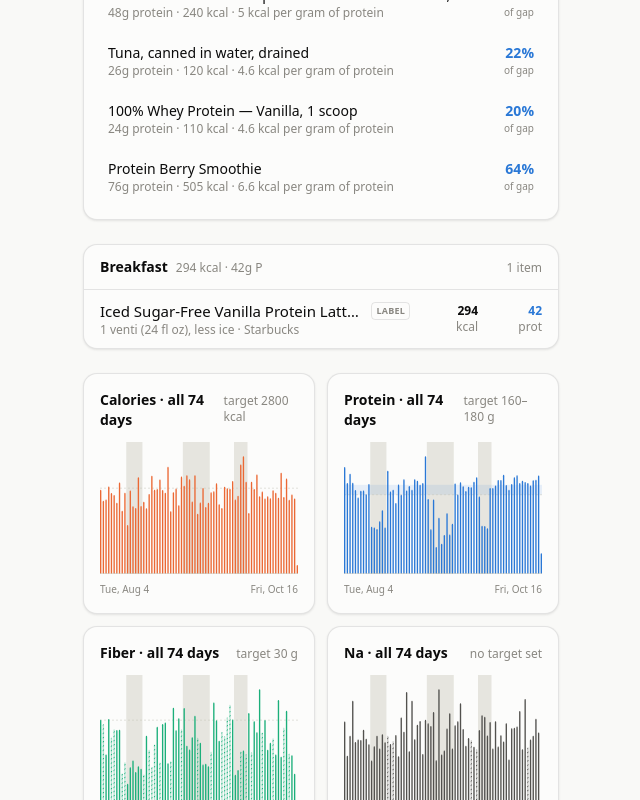
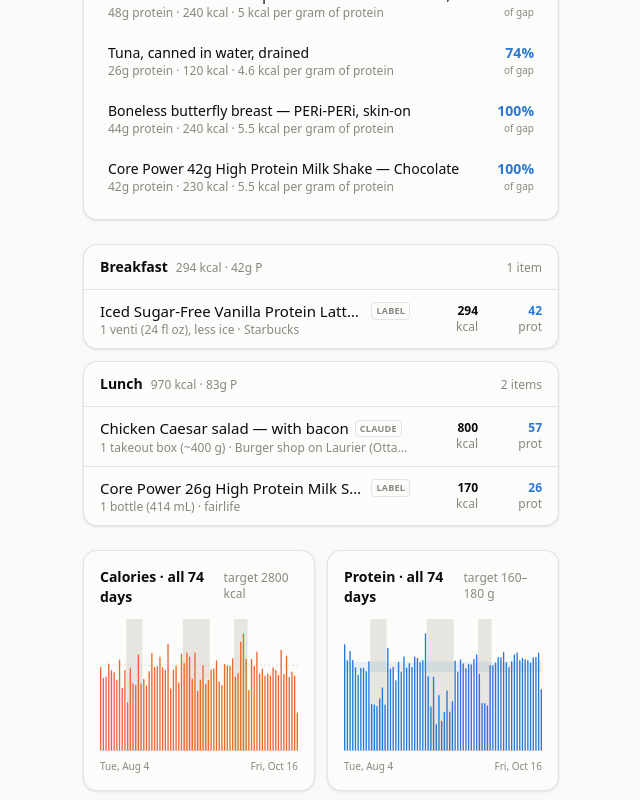
Before and after one commit to soldoutbudokan/Health, a Next.js app: page /Health/ in a window 1280 px wide. Shown: the part 900-1700 px from the top of the page, without its empty margins (69-709 px from the left). Built offline with nearby package versions, Linux system fonts and the light colour scheme.

Commit message:
Log Oct 16 lunch: chicken Caesar from a burger shop on Laurier and a 26 g vanilla Core Power, and add both to the catalog

```diff
--- a/src/data/restaurants.ts
+++ b/src/data/restaurants.ts
@@ -1965,6 +1965,26 @@ export const RESTAURANT_FOODS: Food[] = [
     },
     note: "Estimated on Oct 15 from a photo; Mr. Fez posts no nutrition. A heaped 32 oz bowl: about 190 g of chicken shawarma, taken as thigh at 210 kcal per 100 g, on about 200 g of salad, with about 2 tbsp of garlic sauce and a spoonful of tahini, ordered light on sauce. First built at 730 with 220 g of chicken and cut the same day when told much of the bowl was vegetables. Call it 520–880 kcal, mostly the garlic sauce, which is nearly all oil; sodium 1,000–2,100 mg.",
     tags: ["shawarma", "chicken", "salad", "bowl", "garlic sauce", "toum", "tahini", "lebanese", "middle eastern", "mr fez", "mr. fez", "ottawa", "restaurant", "lunch"],
+  },
+  {
+    id: "laurier-burgers-chicken-caesar-salad",
+    name: "Chicken Caesar salad",
+    variant: "with bacon",
+    brand: "Burger shop on Laurier (Ottawa)",
+    source: "claude",
+    per: "1 takeout box (~400 g)",
+    gramsPerServing: 400,
+    macros: {
+      calories: 800,
+      protein: 57,
+      carbs: 20,
+      fat: 54,
+      fiber: 4,
+      sugar: 4,
+      sodium: 1800,
+    },
+    note: "Estimated on Oct 16 from a photo. The receipt reads 'Ma… Handmade Burgers', 407 Laurier Ave W, with the name cut off, and nothing about the place turned up online. A 9 × 6 takeout box: about 150 g of romaine, 140 g of grilled chicken, 20 g of bacon, 20 g of croutons, a little Parmesan, and about 4 tbsp of creamy Caesar poured over the top. Call it 600–1,050 kcal, mostly the dressing, which covers nearly everything; sodium 1,200–2,600 mg, spread across the chicken, bacon and dressing.",
+    tags: ["caesar", "caesar salad", "salad", "chicken", "bacon", "croutons", "burgers", "ottawa", "restaurant", "lunch"],
   },
   /*
    * Nando's Canada, from a photo of the dine-in menu in Ottawa on Oct 14, 2026,
--- a/src/data/staples.ts
+++ b/src/data/staples.ts
@@ -1550,6 +1550,18 @@ export const STAPLE_FOODS: Food[] = [
     tags: ["core power", "fairlife", "protein shake", "shake", "milk", "chocolate", "protein", "drink", "packaged"],
   },
   {
+    id: "pkg-core-power-26g-vanilla",
+    name: "Core Power 26g High Protein Milk Shake",
+    variant: "Vanilla",
+    brand: "fairlife",
+    source: "packaged",
+    per: "1 bottle (414 mL)",
+    gramsPerServing: 414,
+    macros: { calories: 170, protein: 26, carbs: 6, fat: 4.5, fiber: 1, sugar: 5, sodium: 270 },
+    note: "Coca-Cola Canada's panel for the 414 mL vanilla bottle, matched by Voilà's listing, via search on Oct 16. The summary gave no fat, so the 4.5 g is the US 14 fl oz panel, which closes the sum at 169. US listings say 260 mg sodium where Canada says 270. Same bottle as the 42 g, with less protein in it.",
+    tags: ["core power", "fairlife", "protein shake", "shake", "milk", "vanilla", "protein", "drink", "packaged"],
+  },
+  {
     id: "pkg-milk2go-sport-pro-vanilla",
     name: "Milk 2 Go Sport Pro High Protein Milk Shake",
     variant: "Vanilla",
```
Also changed, not shown: data/log.csv.
